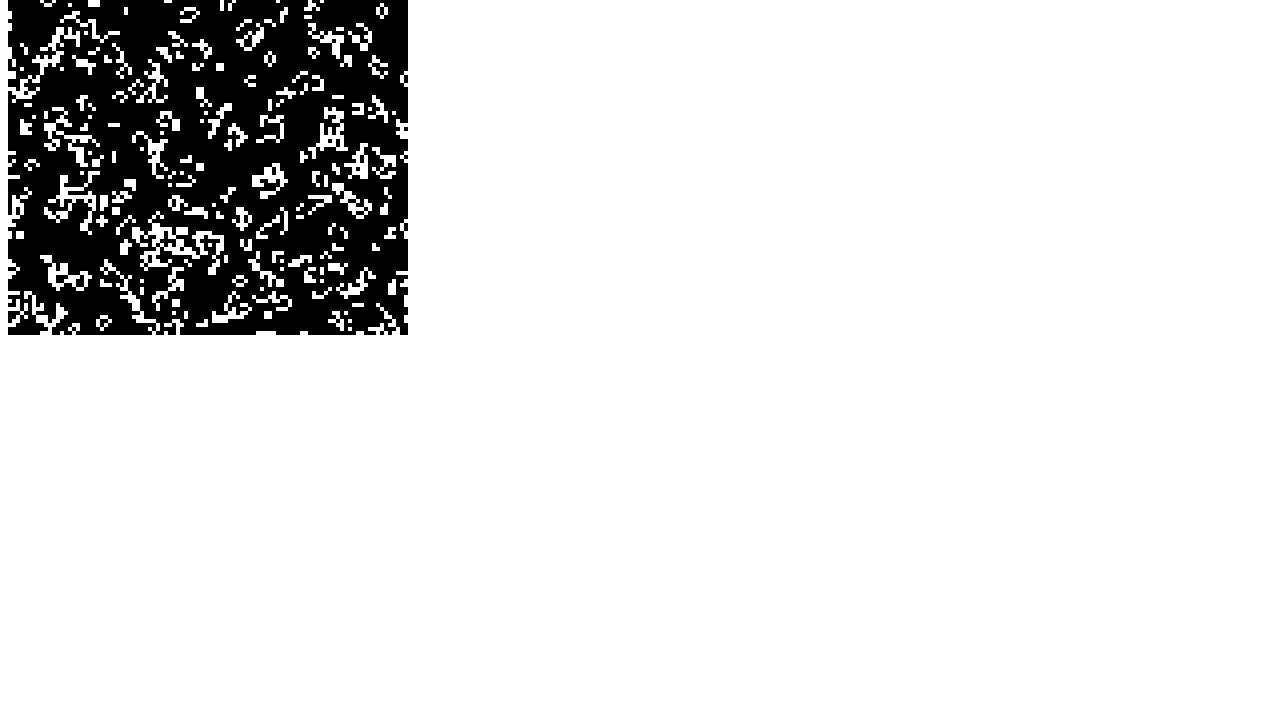
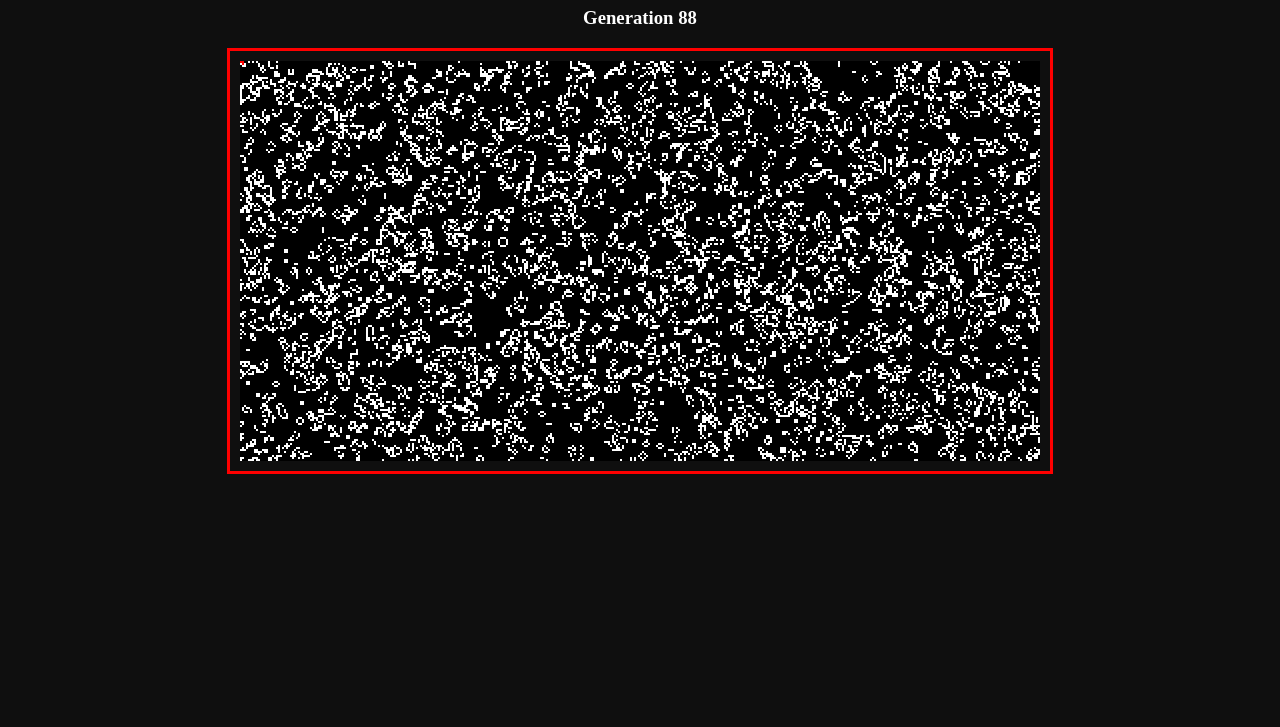
Before and after one commit to StephaneBranly/Game_of_life_Virus, a plain HTML site: page index.html in a window 1280 px wide. Shown: the part 73-800 px from the top of the page. Drawn offline with Linux system fonts and the light colour scheme.

Commit message:
add: design file and put good size

```diff
--- a/app/application.js
+++ b/app/application.js
@@ -13,10 +13,10 @@ function createGeneration(width, height) {
 function draw(context2d, generation, totalGeneration) {
   var height = generation.length;
   var width = generation[0].length;
-  var scale = 4;
+  var scale = 2;
 
   console.log(totalGeneration);
-
+  document.getElementById("generation_id").innerHTML = totalGeneration;
   clearBackground(context2d, width, height, scale);
   drawCells(context2d, generation, width, height, scale);
 
@@ -27,13 +27,16 @@ function draw(context2d, generation, totalGeneration) {
 function clearBackground(context2d, width, height, scale) {
   context2d.fillStyle = "black";
   context2d.fillRect(0, 0, width * scale, height * scale);
+  context2d.fillStyle = "red";
+
+  context2d.fillRect(0, 0, 4, 4);
 }
 
 function drawCells(context2d, generation, width, height, scale) {
   context2d.fillStyle = "white";
   for (var y = 0; y < height; y++) {
     for (var x = 0; x < width; x++) {
-      if (generation[x][y] === 1) {
+      if (generation[y][x] === 1) {
         context2d.fillRect(x * scale, y * scale, scale, scale);
       }
     }
@@ -108,7 +111,7 @@ function update(ctx, generation, totalGeneration) {
 }
 
 (function() {
-  var generation = createGeneration(100, 100);
+  var generation = createGeneration(400, 200);
   var c = document.getElementById("canvas");
   var ctx = c.getContext("2d");
   var totalGeneration = 100;
--- a/index.html
+++ b/index.html
@@ -1,11 +1,21 @@
 <!DOCTYPE html>
 <html>
   <head>
+    <link
+      href="./ressources/style.css"
+      rel="stylesheet"
+      media="all"
+      type="text/css"
+    />
     <meta charset="utf-8" />
     <title>Game of Life</title>
   </head>
   <body>
-    <canvas width="400" height="400" id="canvas"></canvas>
+    <h1>Game of life, virus simulation</h1>
+    <div>
+      <h3>Generation <span id="generation_id"></span></h3>
+    </div>
+    <canvas width="800" height="400" id="canvas"></canvas>
     <script src="app/application.js"></script>
   </body>
 </html>
--- /dev/null
+++ b/ressources/style.css
@@ -0,0 +1,10 @@
+body {
+  text-align: center;
+  background-color: rgb(15, 15, 15);
+  color: rgb(255, 255, 255);
+}
+
+canvas {
+  padding: 10px;
+  border: 3px solid red;
+}
```
